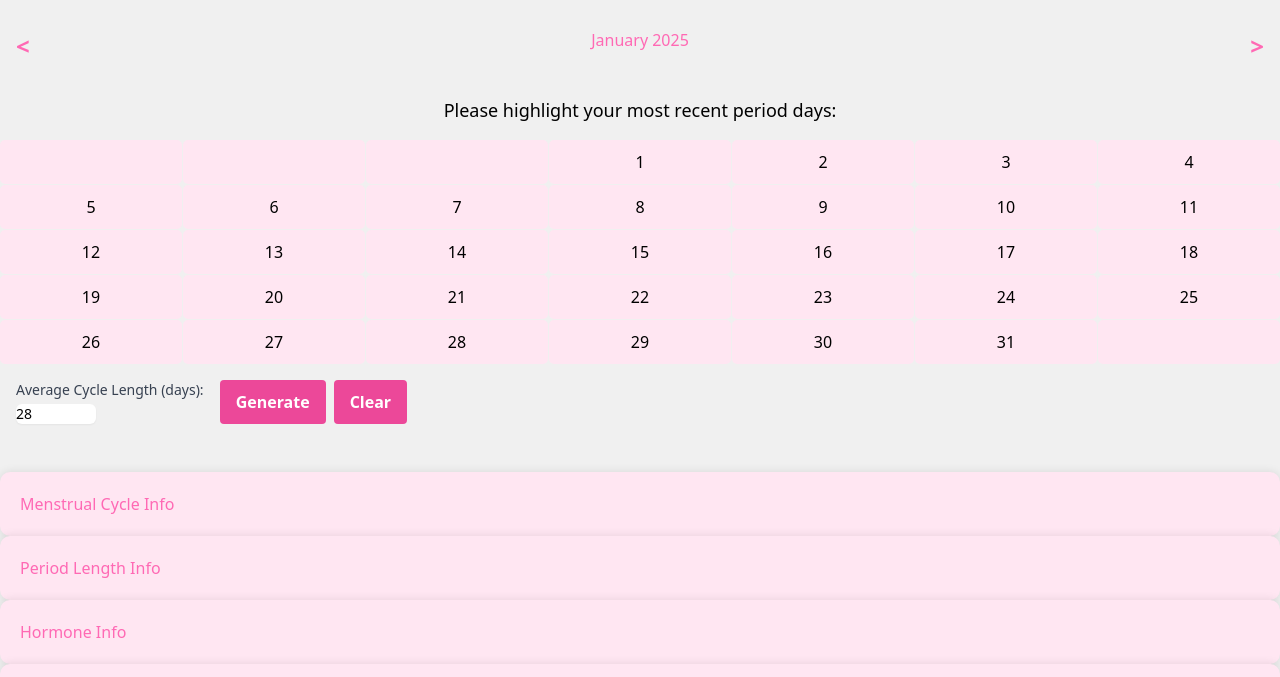
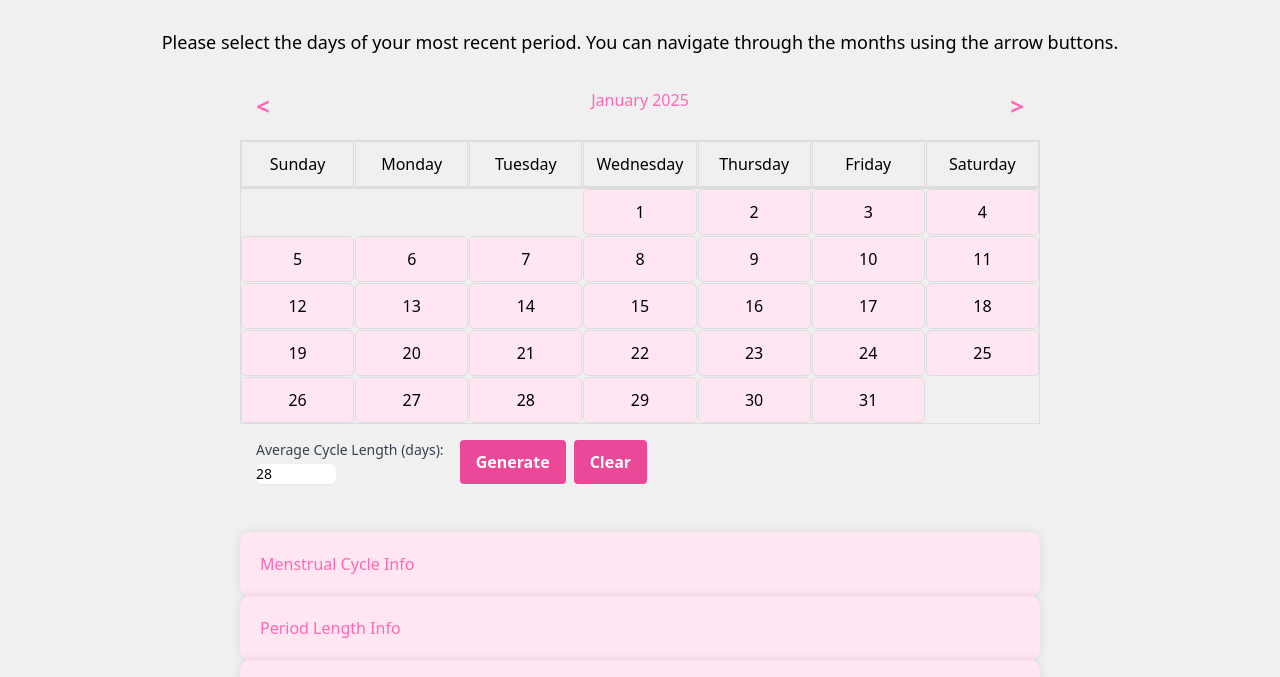
Before and after one commit to elainehua10/sync-her-up, a website: page interactive_calendar.html in a window 1280 px wide. Shown: the part 112-789 px from the top of the page. Drawn offline with nearby package versions, Linux system fonts and the light colour scheme.

Commit message:
fixed calendar page

```diff
--- a/interactive_calendar.html
+++ b/interactive_calendar.html
@@ -11,6 +11,9 @@
             display: grid;
             grid-template-columns: repeat(7, 1fr);
             gap: 1px;
+            border: 1px solid #ddd;
+            width: 800px;
+            margin: 0 auto;
         }
         .day {
             padding: 10px;
@@ -19,6 +22,7 @@
             text-align: center;
             color: #000;
             background-color: #ffe6f2;
+            border: 1px solid #ddd;
         }
         .day:hover {
             background-color: #ffc5c5;
@@ -55,6 +59,8 @@
             padding: 20px;
             border-radius: 10px;
             box-shadow: 0 0 10px rgba(0, 0, 0, 0.1);
+            width: 800px;
+            margin: 0 auto;
         }
         .info-section h2 {
             color: #ff69b4;
@@ -65,6 +71,21 @@
         .error-message {
             color: #ff0000;
         }
+        .days-of-week {
+            display: grid;
+            grid-template-columns: repeat(7, 1fr);
+            gap: 1px;
+            border: 1px solid #ddd;
+            width: 800px;
+            margin: 0 auto;
+            background-color: #f0f0f0;
+        }
+        .day-of-week {
+            padding: 10px;
+            text-align: center;
+            color: #000;
+            border: 1px solid #ddd;
+        }
     </style>
 </head>
 <body>
@@ -74,14 +95,23 @@
         <a href="#about">About</a>
       </div>
     <h1 class="text-3xl text-center p-4" style="color: #ff69b4;">Menstrual Cycle Tracker</h1>
-    <div class="flex justify-between p-4">
+    <p class="text-lg text-center p-4">Please select the days of your most recent period. You can navigate through the months using the arrow buttons.</p>
+    <div class="flex justify-between p-4" style="width: 800px; margin: 0 auto;">
         <div class="arrow-button" id="prev-month" style="color: #ff69b4;">&#60;</div>
         <div id="month-year" style="color: #ff69b4;"></div>
         <div class="arrow-button" id="next-month" style="color: #ff69b4;">&#62;</div>
     </div>
-    <p class="text-lg text-center p-4">Please highlight your most recent period days:</p>
+    <div class="days-of-week">
+        <div class="day-of-week">Sunday</div>
+        <div class="day-of-week">Monday</div>
+        <div class="day-of-week">Tuesday</div>
+        <div class="day-of-week">Wednesday</div>
+        <div class="day-of-week">Thursday</div>
+        <div class="day-of-week">Friday</div>
+        <div class="day-of-week">Saturday</div>
+    </div>
     <div class="calendar" id="calendar"></div>
-    <div class="flex p-4">
+    <div class="flex p-4" style="width: 800px; margin: 0 auto;">
         <div class="mr-4">
             <label for="cycle-length" class="block text-sm font-medium text-gray-700">Average Cycle Length (days):</label>
             <input type="number" id="cycle-length" class="mt-1 block w-20 rounded-md border-gray-300 shadow-sm focus:border-pink-500 focus:ring-pink-500 sm:text-sm" value="28" required>
@@ -200,6 +230,7 @@
                     } else {
                         const emptyDay = document.createElement('div');
                         emptyDay.classList.add('day');
+                        emptyDay.style.visibility = 'hidden';
                         calendar.appendChild(emptyDay);
                     }
                 });
```
